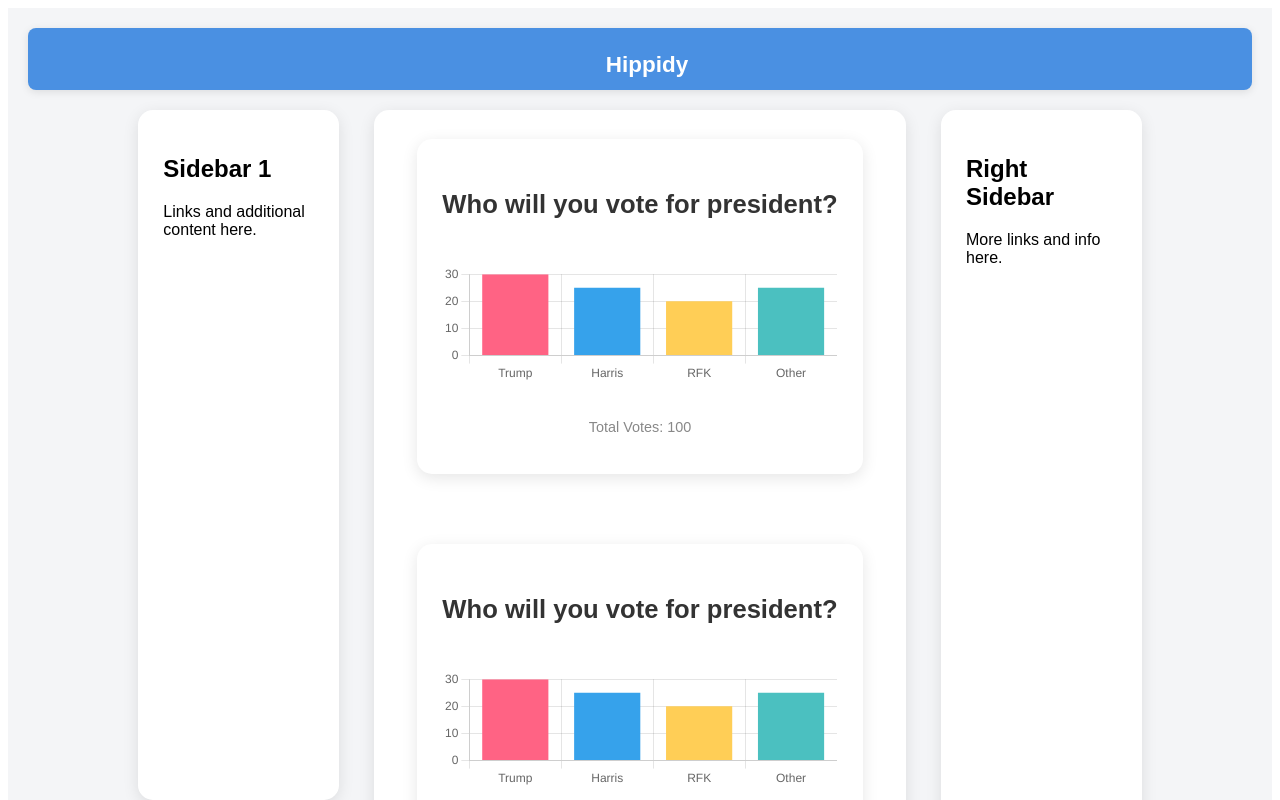
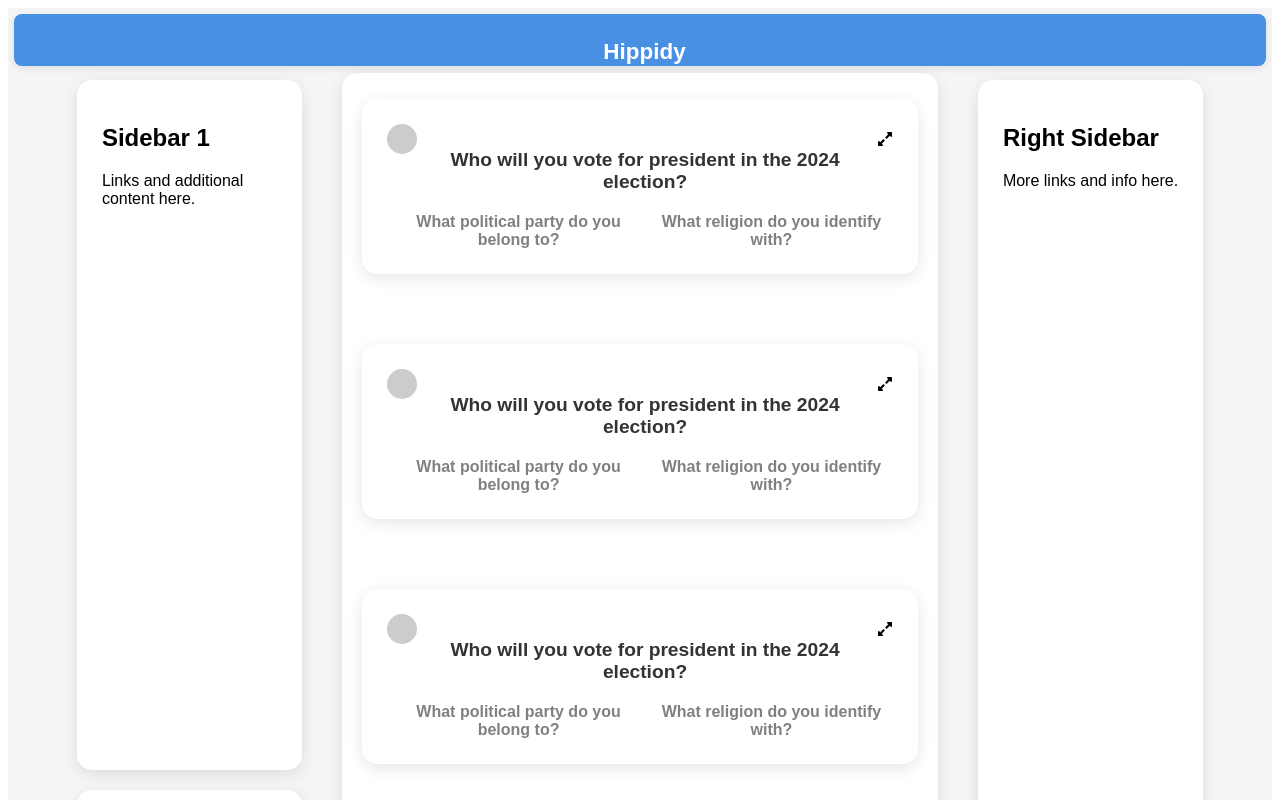
Before and after one commit to ilemberg/hippidy-v1, a React (Create React App) app: page / in a window 1280 px wide. Shown: the top 800 px of the page. Built offline with nearby package versions, Linux system fonts and the light colour scheme.

Commit message:
pre chart

```diff
--- a/package.json
+++ b/package.json
@@ -11,6 +11,7 @@
     "react": "^18.3.1",
     "react-chartjs-2": "^5.2.0",
     "react-dom": "^18.3.1",
+    "react-icons": "^5.3.0",
     "react-scripts": "5.0.1",
     "react-simple-maps": "^3.0.0",
     "web-vitals": "^2.1.4"
--- a/src/pages/home/Home.css
+++ b/src/pages/home/Home.css
@@ -2,13 +2,13 @@
 .home-container {
   font-family: 'Circe', sans-serif;
   background-color: #f4f5f7;
-  padding: 20px;
+  padding: .5%;
 }
 
 .home-header {
   background-color: #4a90e2;
   color: white;
-  padding: 2px 1px 20px 15px;
+  padding: 2px 1px 10px 10px;
   text-align: center;
   border-radius: 8px;
   box-shadow: 0 2px 8px rgba(0, 0, 0, 0.1);
@@ -31,13 +31,12 @@
   max-width: 90%;
   min-width: 70%;
   margin: 0 auto;
-  margin-top: 20px;
-
+  margin-top: .5%;
 }
 
 .main-content {
   background-color: #ffffff;
-  padding: 4px;
+  padding: 1px;
   border-radius: 15px;
   box-shadow: 0 4px 16px rgba(0, 0, 0, 0.1);
   flex: 3 1 30%;
@@ -80,6 +79,59 @@
   flex: 1 1 100%;
   max-width: 85%;
   min-width: 65%;
+}
+
+.hip-top-row {
+  display: flex;
+  align-items: center;
+  justify-content: space-between;
+margin-bottom: -25px;
+
+}
+.hip-question-row {
+  display: flex;
+  align-items: center;
+  justify-content: space-between;
+ padding-left: 10px;
+ padding-right: 10px;
+
+}
+.hip-secondary-row {
+  display: flex;
+  align-items: center;
+  justify-content: space-between;
+
+}
+
+.hip-profile-pic {
+  width: 30px;
+  height: 30px;
+  border-radius: 50%;
+  background-color: #cccccc;
+}
+
+.hip-question {
+  font-size: 1.2em;
+  font-weight: bold;
+  text-align: center;
+  color: #333;
+  flex: 1;
+  margin-left: 10px;
+  /* padding-top: 30px; */
+}
+.hip-secondary-question {
+  font-size: 1em;
+  font-weight:600;
+  color:gray;
+  text-align: center;
+  flex: 1;
+  margin-left: 10px;
+  /* padding-top: 30px; */
+}
+
+.hip-expand-icon {
+  font-size: 1.0em;
+  cursor: pointer;
 }
 
 @media (max-width: 1024px) {
@@ -155,21 +207,3 @@
   flex-direction: column;
   gap: 20px;
 }
-
-.hip-bar-chart {
-  width: 100%;
-  height: 120px;
-}
-
-.hip-question {
-  font-size: 1.6em;
-  font-weight: bold;
-  text-align: center;
-  color: #333;
-}
-
-.hip-total-votes {
-  font-size: 0.9em;
-  text-align: center;
-  color: #888;
-}
--- a/src/pages/home/views/Hip.js
+++ b/src/pages/home/views/Hip.js
@@ -1,39 +1,24 @@
 // Hip.js
 import React from 'react';
-import { Chart as ChartJS, CategoryScale, LinearScale, BarElement, Title, Tooltip, Legend } from 'chart.js';
-import { Bar } from 'react-chartjs-2';
-
-// Register chart components
-ChartJS.register(CategoryScale, LinearScale, BarElement, Title, Tooltip, Legend);
+import { FaExpandAlt } from 'react-icons/fa';
 
 const Hip = () => {
-  const data = {
-    labels: ['Trump', 'Harris', 'RFK', 'Other'],
-    datasets: [
-      {
-        data: [30, 25, 20, 25],
-        backgroundColor: ['#FF6384', '#36A2EB', '#FFCE56', '#4BC0C0'],
-      },
-    ],
-  };
-
-  const options = {
-    responsive: true,
-    maintainAspectRatio: false,
-    plugins: {
-      legend: {
-        display: false,
-      },
-    },
-  };
-
   return (
     <div className="hip-card">
-      <p className="hip-question">Who will you vote for president?</p>
-      <div className="hip-bar-chart">
-        <Bar data={data} options={options} />
+      <div className="hip-top-row">
+        <div className="hip-profile-pic"></div>
+
+        <FaExpandAlt className="hip-expand-icon" />
       </div>
-      <p className="hip-total-votes">Total Votes: 100</p>
+      <div className="hip-question-row">
+
+      <div className="hip-question">Who will you vote for president in the 2024 election?</div>
+
+      </div>
+      <div className="hip-secondary-row">
+      <div className="hip-secondary-question">What political party do you belong to?</div>
+      <div className="hip-secondary-question">What religion do you identify with?</div>
+      </div>
     </div>
   );
 };
```
Also changed, not shown: 1 other file (tests, documents, lock files or other folders).
